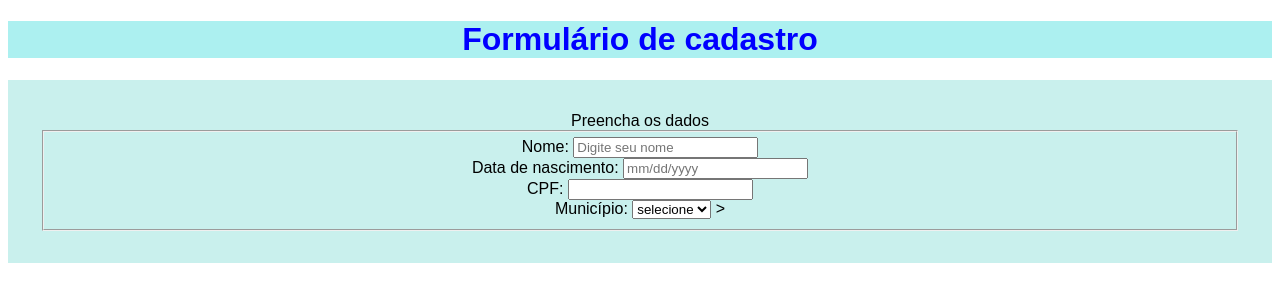
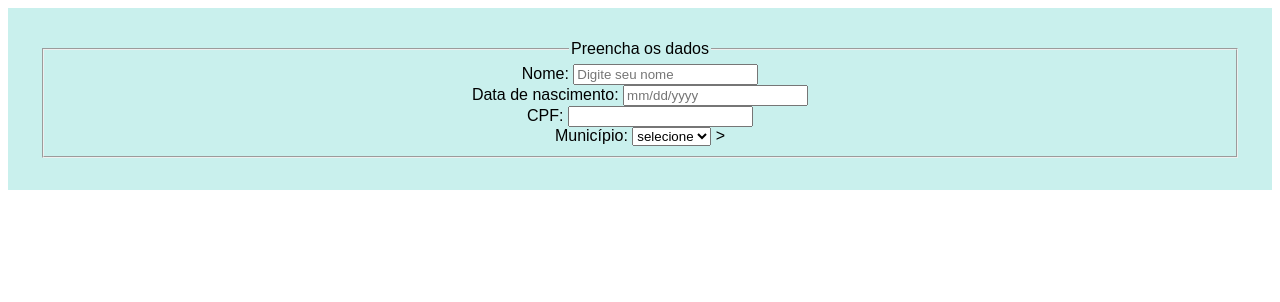
Before and after one commit to JoseCnarciso/CursoDEVinHouse-Zucchetti--main, a plain HTML site: page Modulo-01/terceiraSemana/exercicios/exercicio4/index.html in a window 1280 px wide. Drawn offline with Linux system fonts and the light colour scheme.

```diff
--- a/terceiraSemana/exercicios/exercicio4/index.html
+++ b/Modulo-01/terceiraSemana/exercicios/exercicio4/index.html
@@ -8,14 +8,11 @@
 </head>
 <body>
     <header>
-        <h1>Formulário de cadastro</h1>
     </header>
 
         <form class="formularioCadastro" action="">
-            <label for="descricao">Preencha os dados</label>
-
             <fieldset>
-
+                <legend>Preencha os dados</legend>
                 <div>
                     <label for="nomeUsuario">Nome:</label>
                     <input
--- a/terceiraSemana/exercicios/exercicio4/style.css
+++ b/Modulo-01/terceiraSemana/exercicios/exercicio4/style.css
@@ -22,4 +22,6 @@
 fieldset.elist:hover label {
     display: block;
     height: 100%;
+    border: 0;
+    margin: 0;
   }
```
Also changed, not shown: Modulo-01/terceiraSemana/IntroducaoHTML/index.html (renamed from terceiraSemana/IntroducaoHTML/index.html), Modulo-01/terceiraSemana/IntroducaoHTML/olaMundo.html (renamed from terceiraSemana/IntroducaoHTML/olaMundo.html), Modulo-01/terceiraSemana/aulaDia1406/index.html (renamed from terceiraSemana/aulaDia1406/index.html), Modulo-01/terceiraSemana/aulaDia1406/styles.css (renamed from terceiraSemana/aulaDia1406/styles.css), Modulo-01/terceiraSemana/exercicios/execicio1/index.html (renamed from terceiraSemana/exercicios/execicio1/index.html), Modulo-01/terceiraSemana/exercicios/exercicio2/index.html (renamed from terceiraSemana/exercicios/exercicio2/ex02.html), Modulo-01/terceiraSemana/exercicios/exercicio3/index.html (renamed from terceiraSemana/exercicios/exercicio3/ex03.html), Modulo-01/terceiraSemana/introducaoCSS/estilos.css (renamed from terceiraSemana/introducaoCSS/estilos.css), Modulo-01/terceiraSemana/introducaoCSS/index.html (renamed from terceiraSemana/introducaoCSS/index.html).
